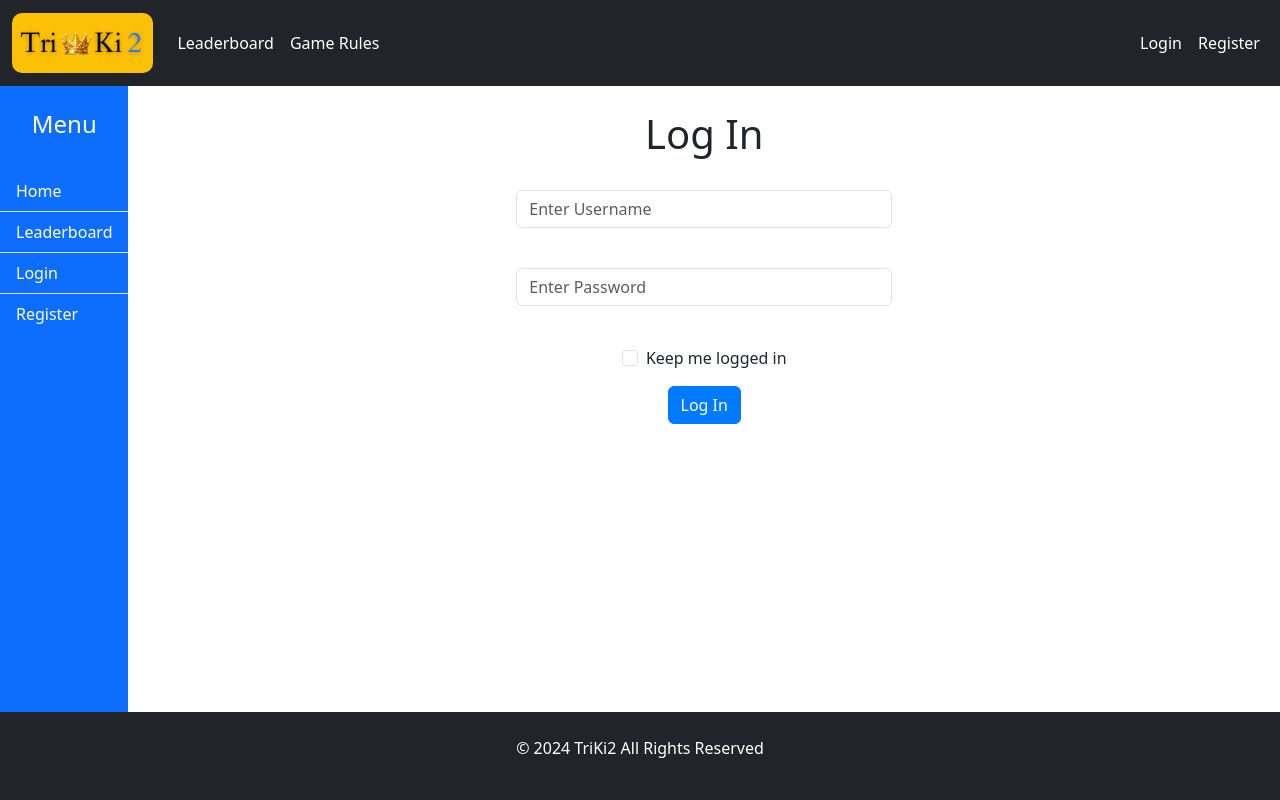
After one commit to EneLumi/triki2, a Django app: page /login/ in a window 1280 px wide. The commit adds this page. Run offline with Django 5.2, Linux system fonts and the light colour scheme.

Commit message:
Create login, register templates, fix css files

```diff
--- a/static/css/home.css
+++ b/static/css/usermanager/home.css
@@ -10,12 +10,12 @@
     object-fit: cover;
 }
 
-#main-logo {
+.main-logo {
     position: static;
     top: 0;
     left: 0;
-    width: 350px;
-    height: 250px;
+    width: 600px;
+    height: 450px;
     overflow: hidden;
     z-index: 9999;
     border-radius: 10px;
--- a/static/css/navbar.css
+++ b/static/css/usermanager/navbar.css
@@ -14,7 +14,7 @@
 }
 
 #navbar-logo {
-    height: 85px;
+    height: 60px;
     width: auto;
     left: 0;
     border-radius: 10px;
--- a/usermanager/templates/base.html
+++ b/usermanager/templates/base.html
@@ -6,10 +6,10 @@
     <meta name="viewport" content="width=device-width, initial-scale=1.0">
     <link href="https://cdn.jsdelivr.net/npm/bootstrap@5.3.0/dist/css/bootstrap.min.css" rel="stylesheet">
     <script src="{% static 'js/logovideo.js' %}" defer></script>
-    <link rel="stylesheet" href="{% static 'css/home.css' %}">
-    <link rel="stylesheet" href="{% static 'css/navbar.css' %}">
-    <link rel="stylesheet" href="{% static 'css/base.css' %}">
-    <link rel="stylesheet" href="{% static 'css/footer.css' %}">
+    <link rel="stylesheet" href="{% static 'css/usermanager/home.css' %}">
+    <link rel="stylesheet" href="{% static 'css/usermanager/navbar.css' %}">
+    <link rel="stylesheet" href="{% static 'css/usermanager/base.css' %}">
+    <link rel="stylesheet" href="{% static 'css/usermanager/footer.css' %}">
 
     <title>{% block title %}TriKi2{% endblock %}</title>
 </head>
--- /dev/null
+++ b/usermanager/templates/login.html
@@ -0,0 +1,51 @@
+{% extends "base.html" %}
+{% load static %}
+{% block content %}
+
+
+<div class="col-md-4 offset-md-4 text-center">
+    {% if user.is_authenticated %}
+
+    <h1 class="heading display-4">Welcome {{ user.username }}</h1>
+
+    <a href="#"> <!--hiljem asendada {% url 'start_quiz' %}-->
+        <button class="button btn-lg">Start Game</button>
+    </a>
+
+    {% else %}
+
+    <h1>Log In</h1>
+
+    <form method="post" action="{% url 'login' %}">
+        {% csrf_token %}
+
+
+        <div class="mb-3">
+            <label for="exampleInputEmail1" class="form-label"></label>
+            <input type="text" class="form-control" name="username" id="exampleInputEmail1"
+                   placeholder="Enter Username"
+                   required>
+        </div>
+
+        <div class="mb-3">
+            <label for="exampleInputPassword1" class="form-label"></label>
+            <input type="password" class="form-control" name="password" placeholder="Enter Password" required
+                   id="exampleInputPassword1">
+        </div>
+        <br>
+        <div class="mb-3 form-check d-inline-flex">
+            <input type="checkbox" class="form-check-input" id="exampleCheck1">
+            <label class="form-check-label ms-2" for="exampleCheck1">Keep me logged in</label>
+        </div>
+        <br>
+        <button id="submit-button" class="btn btn-primary text-white">Log In</button>
+
+
+    </form>
+
+</div>
+
+
+{% endif %}
+
+{% endblock content %}
--- a/usermanager/templates/navbar.html
+++ b/usermanager/templates/navbar.html
@@ -4,16 +4,16 @@
 <nav class="navbar navbar-expand-lg navbar-dark bg-dark">
     <div class="container-fluid">
         <a class="navbar-brand" href="{% url 'home' %}">
-        <img src="{% static 'img/logo1.png' %}" alt="TriKi2 Logo" class="img-fluid" id="navbar-logo">
+            <img src="{% static 'img/logo1.png' %}" alt="TriKi2 Logo" class="img-fluid" id="navbar-logo">
+        </a>
         <button class="navbar-toggler" type="button" data-bs-toggle="collapse" data-bs-target="#navbarNav"
                 aria-controls="navbarNav" aria-expanded="false" aria-label="Toggle navigation">
             <span class="navbar-toggler-icon"></span>
         </button>
+
         <div class="collapse navbar-collapse" id="navbarNav">
-            <ul class="navbar-nav me-auto">
+            <ul class="navbar-nav me-auto align-items-center"> <!-- Ensuring vertical alignment -->
                 {% if user.is_authenticated %}
-
-                <a class="nav-link text-white" href="#">Play</a>
                 <li class="nav-item">
                     <a class="nav-link text-white" href="#">Leaderboard</a>
                 </li>
@@ -32,22 +32,24 @@
                 </li>
                 {% endif %}
             </ul>
-            <ul class="navbar-nav ms-auto">
+
+            <ul class="navbar-nav ms-auto align-items-center"> <!-- Ensuring vertical alignment -->
                 {% if user.is_authenticated %}
                 <li class="nav-item">
-                    <a class="nav-link text-white" href="#">user</a>
+                    <a class="nav-link text-white" href="#">{{ user.username }}</a>
                 </li>
                 <li class="nav-item">
-                    <a class="nav-link text-white" href="#">Logout</a>
+                    <a class="nav-link text-white" href="{% url 'logout' %}">Logout</a>
                 </li>
                 {% else %}
                 <li class="nav-item">
-                    <a class="nav-link text-white" href="#">Login</a>
+                    <a class="nav-link text-white" href="{% url 'login' %}">Login</a>
                 </li>
                 <li class="nav-item">
-                    <a class="nav-link text-white" href="#">Register</a>
+                    <a class="nav-link text-white" href="{% url 'register' %}">Register</a>
                 </li>
                 {% endif %}
+            </ul>
         </div>
     </div>
 </nav>
--- a/usermanager/urls.py
+++ b/usermanager/urls.py
@@ -4,8 +4,8 @@ from . import views
 # ühendab view-sid ja html-e
 urlpatterns = [
     path("", views.home, name="home"),
-    #path("login/", views.login_user, name="login"),
-    #path("logout/", views.logout_user, name="logout"),
-    #path("register/", views.register_user, name="register"),
+    path("login/", views.login_user, name="login"),
+    path("logout/", views.logout_user, name="logout"),
+    path("register/", views.register_user, name="register"),
     #path("", include("game.urls")), # ütleb djangole, et ta vaataks ka game app-is olevad urls faile
 ]
```
Also changed, not shown: usermanager/templates/home.html (+5 -7 lines), usermanager/templates/register.html (added, +31 -0 lines), static/css/usermanager/base.css (renamed from static/css/base.css), static/css/usermanager/footer.css (renamed from static/css/footer.css).
